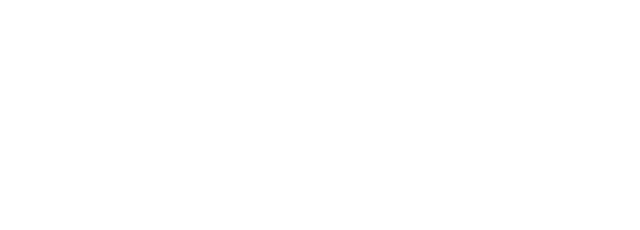
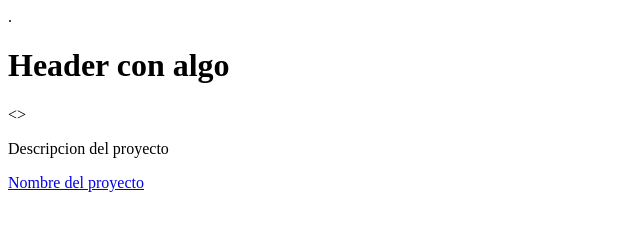
Before and after one commit to Fabian-RY/Clustomics_old, a plain HTML site: page templates/project.html in a window 1280 px wide. Shown: the whole page, without its empty margins (0-640 px from the left). Drawn offline with Linux system fonts and the light colour scheme.

Commit message:
Update project.html

```diff
--- a/templates/project.html
+++ b/templates/project.html
@@ -1 +1,15 @@
 <!DOCTYPE html>
+  <html>
+    <head>
+      <title> Clustomics | Nombre del proyecto </title>
+      <meta charset="UTF-8">
+      <meta name="description" content="This field contains information about your page. It is usually around two sentences long.">.
+      <meta name="author" content="Conor Sheils">
+    </head>
+    <body>
+      <h1> Header con algo </h1>
+      <>
+      <p> Descripcion del proyecto </p>
+      <a href="Link a los detalles de un proyecto"> Nombre del proyecto</a>
+    </body>
+  </html>
```
